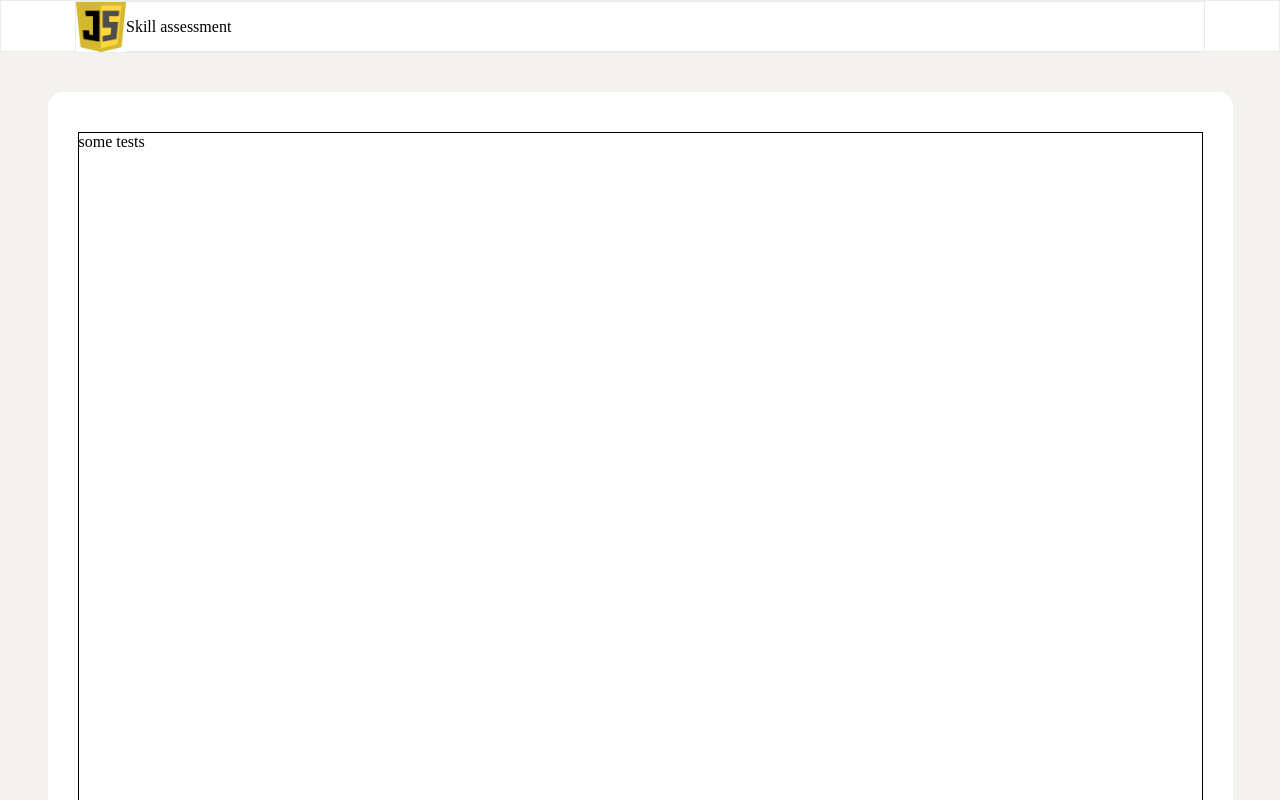
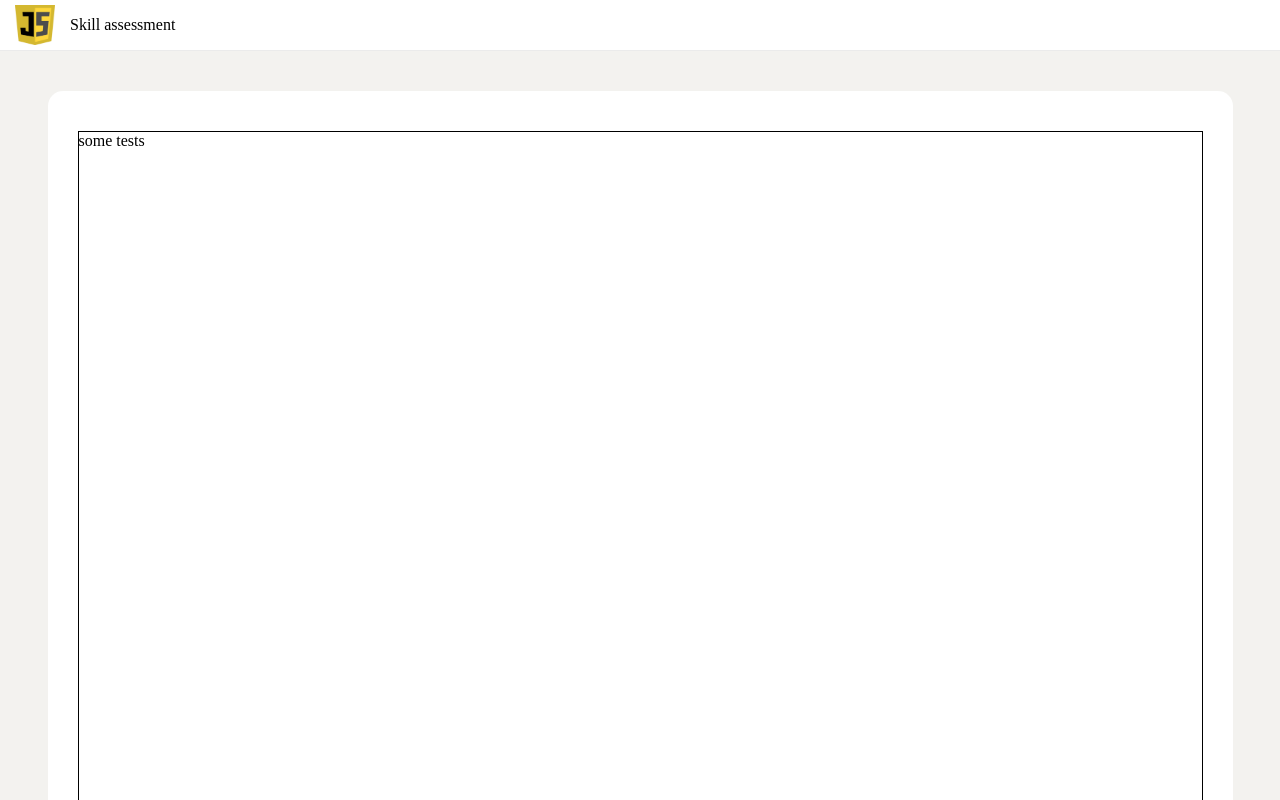
Before and after one commit to Anti-RakPro/Skill_Assessments, a React (Create React App) app: page / in a window 1280 px wide. Shown: the top 800 px of the page. Built offline with nearby package versions, Linux system fonts and the light colour scheme; no server answers.

Commit message:
init: starting frtch

```diff
--- /dev/null
+++ b/src/TestProvider/FetchTest.js
@@ -0,0 +1,7 @@
+
+function FetchTest(){
+    const fetch = fetch('https://api.github.com/repos/mrshahzeb7/linkedin-skill-assessments-quizzes/contents/javascript/javascript-quiz.md')
+    console.log(fetch)
+}
+
+export default FetchTest
--- a/src/components/Header/Header.module.css
+++ b/src/components/Header/Header.module.css
@@ -3,23 +3,24 @@
     top: 0;
     background-color: #fff;
     height: 50px;
-    border: 1px solid #ebebeb;
+    border-bottom: 1px solid #ebebeb;
 
 
 }
 
 .header-main{
-    max-width: 1128px;
+    max-width: 1250px;
     height: 100%;
 
     margin: 0 auto;
     display: flex;
     align-items: center;
-    border: 1px solid #ebebeb;
+
 }
 
 .topic-logo {
-    height: 50px;
-    width: 50px;
+    height: 40px;
+    width: 40px;
+    margin-right: 15px;
 
 }
--- a/src/components/Tests/Tests.js
+++ b/src/components/Tests/Tests.js
@@ -1,6 +1,39 @@
 import styles from './Tests.module.css'
+import FetchTest from "../../TestProvider/FetchTest";
+import {useEffect} from "react";
+
+
+// FetchTest()
 
 function Tests(){
+
+    useEffect(()=>{
+        console.log('response')
+
+        const fetchTests = async () =>{
+            let data = await fetch (
+                `https://api.github.com/repos/mrshahzeb7/linkedin-skill-assessments-quizzes/contents/javascript/javascript-quiz.md`
+            )
+            if(!data.ok){
+                throw new Error('Something went wrong');
+            }
+            console.log('data', data)
+
+
+
+            const response = await fetch('https://api.github.com/repos/mrshahzeb7/linkedin-skill-assessments-quizzes/contents/javascript/javascript/javascript-quiz.md')
+
+            if(!response.ok){
+                throw new Error('Something went wrong');
+            }
+            console.log('response', response)
+
+        }
+        fetchTests()
+    },[])
+
+
+
     return(<div className={styles.main} >
             some tests
         </div>
```
